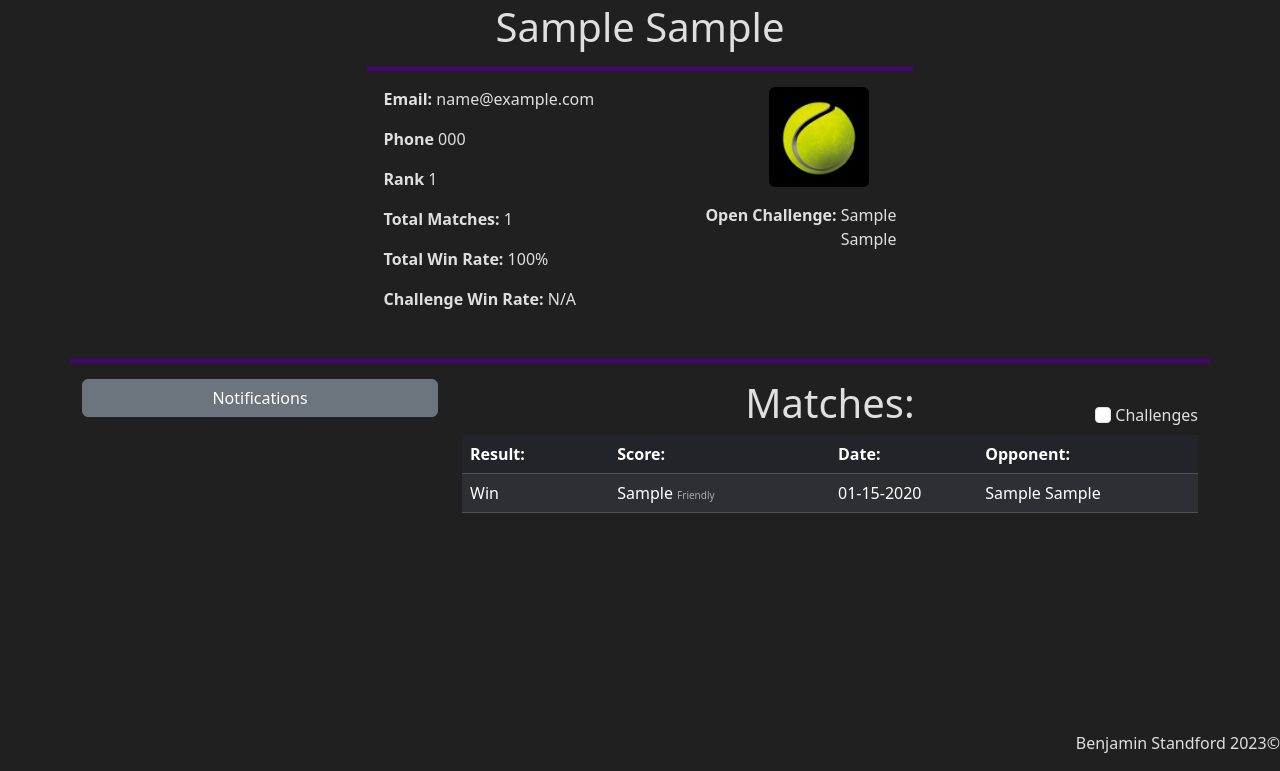
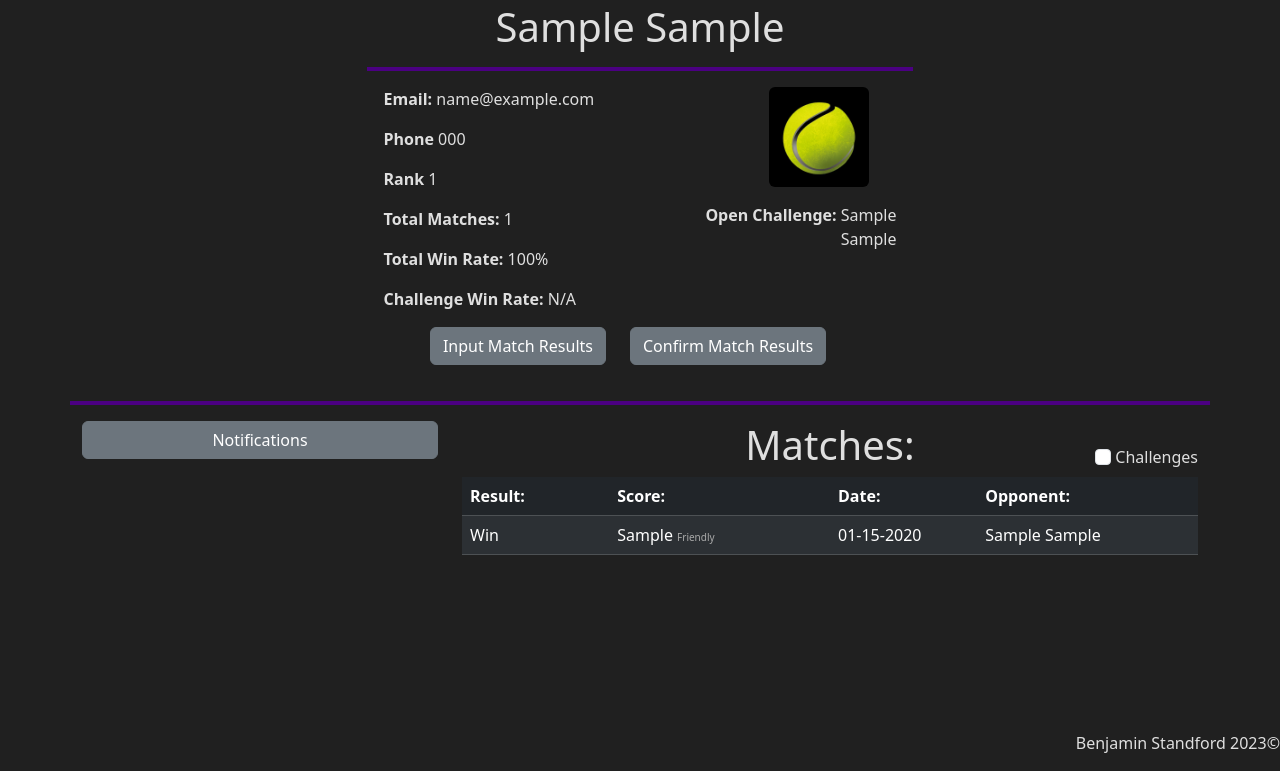
Before and after one commit to Standfordb/Lincoln-Park-Tennis-Ladder, a Flask app: page /profile?id=1 in a window 1280 px wide. Shown: the part 109-880 px from the top of the page. Run offline with Flask 3, Linux system fonts and the light colour scheme; a user stored in the database is signed in; tables that the repository leaves empty hold one stand-in row (values such as "Sample post"); some libraries are stand-ins or nearby versions.

Commit message:
Update profile.html

```diff
--- a/app/templates/profile.html
+++ b/app/templates/profile.html
@@ -87,6 +87,14 @@
                             {{ profile.chall_h2h(user.id) }}
                         </span>
                     </p>
+                </div>
+                <div class="row justify-content-center">
+                    <div class="col-auto">
+                        <div><a href="/input"><button class="btn btn-secondary mb-1" type="button">Input Match Results</button></a></div>
+                    </div>
+                    <div class="col-auto">
+                        <div><a href="/confirm"><button class="btn btn-secondary" type="button">Confirm Match Results</button></a></div>
+                    </div>
                 </div>
             </div>
         </div>
```
